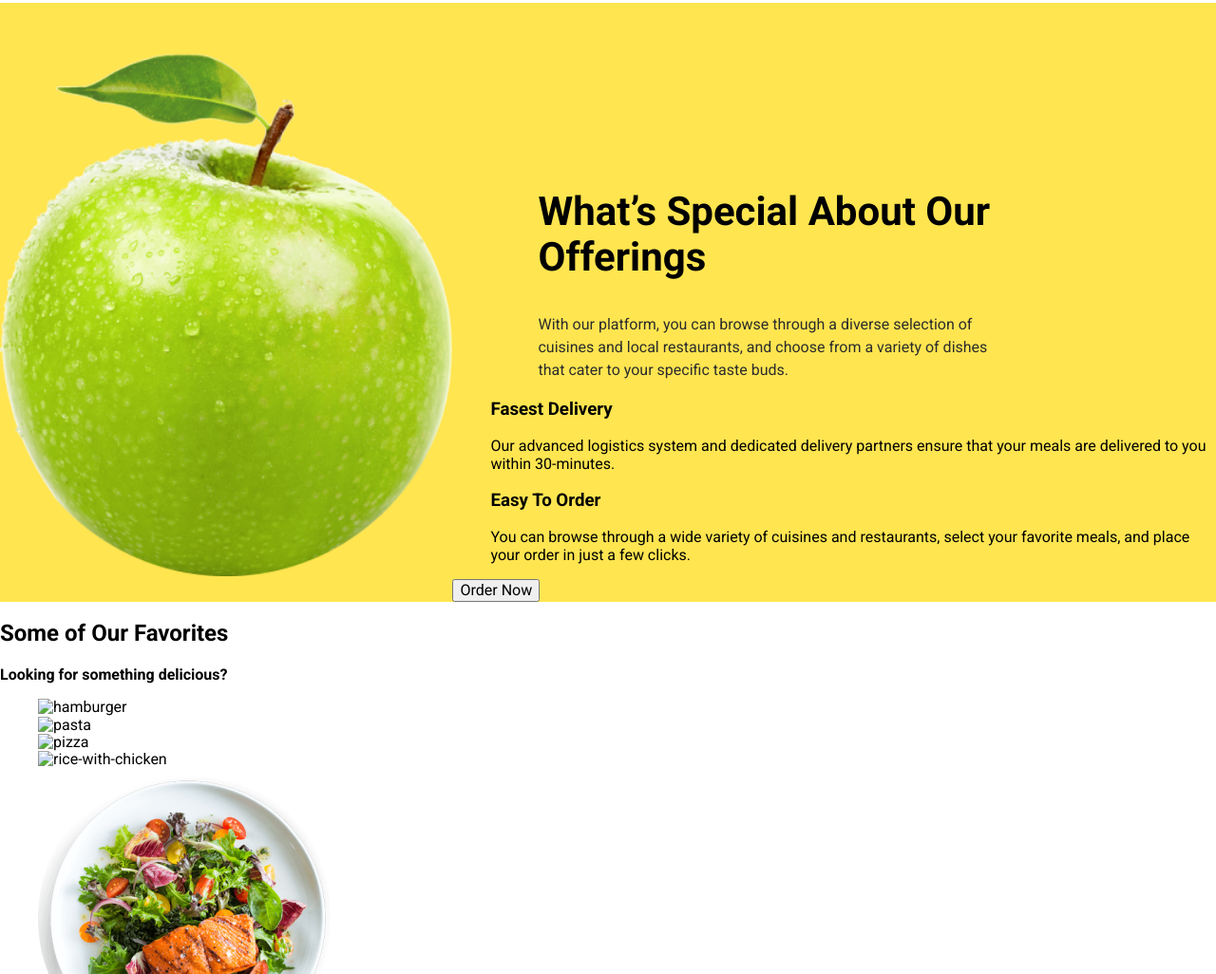
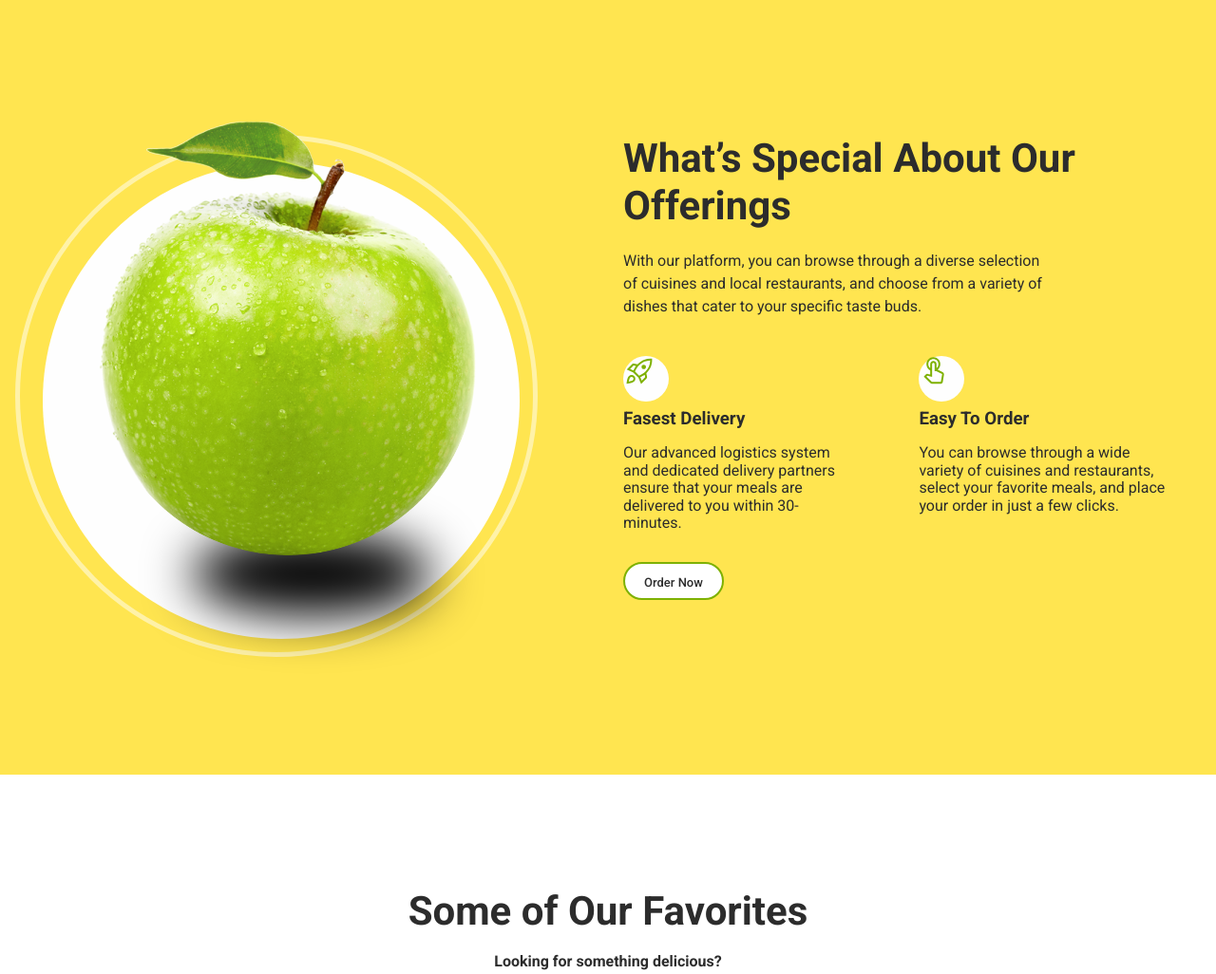
Before and after one commit to nastiayurash/food-delivery, a plain HTML site: page index.html in a window 1280 px wide. Shown: the part 732-1758 px from the top of the page at 95% size. Drawn offline with nearby package versions, Linux system fonts and the light colour scheme.

Commit message:
add styles

```diff
--- a/css/styles.css
+++ b/css/styles.css
@@ -1,18 +1,40 @@
 body {
   font-family: "Roboto", sans-serif;
-  max-width: 1312px;
-
-  background: #fff;
+  color: #2c2c2c;
+}
+h1,
+h2,
+h3,
+h4,
+h5,
+h6,
+p {
+  margin: 0;
 }
 ul,
 ol {
   list-style-type: none;
+  margin: 0;
+  padding: 0;
 }
 a {
   text-decoration: none;
 }
+img {
+  display: block;
+}
+button {
+  cursor: pointer;
+}
+.container {
+  max-width: 1280px;
+  margin: 0 auto;
+  padding: 0 16px;
+}
+
 /* #region header */
-.header {
+
+.header-container {
   display: flex;
   box-shadow: 0 4px 24px 0 rgba(105, 105, 105, 0.1);
   background: #fefefe;
@@ -20,7 +42,7 @@ a {
   justify-content: space-between;
 }
 .logo {
-  padding-left: 16px;
+  margin-right: auto;
   display: flex;
   padding-top: 10px;
   padding-bottom: 10px;
@@ -29,7 +51,7 @@ a {
   display: block;
 }
 .nav {
-  margin-left: 735px;
+  margin-right: 30px;
 }
 .menu {
   display: flex;
@@ -43,7 +65,9 @@ a {
   color: #bbf330;
 }
 .menu-link {
-  font-weight: 400;
+  display: block;
+  padding-top: 28px;
+  padding-bottom: 28px;
   font-size: 14px;
   color: #2c2c2c;
 }
@@ -57,21 +81,26 @@ a {
   border-radius: 30px;
   border: none;
   cursor: pointer;
-  margin-right: 16px;
   padding: 6px 17px;
+  min-width: 98px;
 }
 /* #endregion header */
 /* #region hero */
 .hero {
-  padding-top: 14px;
-  margin-bottom: 55px;
   display: flex;
   justify-content: space-between;
 }
 .hero-container {
+  display: flex;
+  flex-direction: row;
+  justify-content: space-between;
+  margin-bottom: 55px;
+}
+.hero-text-container {
   display: block;
-  margin-right: 143px;
+  align-items: center;
   padding-left: 16px;
+  padding-top: 159px;
 }
 h1 {
   font-weight: 700;
@@ -79,7 +108,6 @@ h1 {
   line-height: 1.2;
   color: #2c2c2c;
   max-width: 511px;
-  margin-top: 159px;
 }
 .hero-text {
   font-weight: 400;
@@ -87,17 +115,18 @@ h1 {
   line-height: 1.5;
   color: #2c2c2c;
   max-width: 511px;
+  margin-top: 28px;
+  margin-bottom: 40px;
 }
-.image-container {
+.hero-image-container {
   display: flex;
-  padding-right: 30px;
-  padding-top: 14px;
+  margin-left: 143px;
 }
 .overlay-image {
   background-image: url(<svgwidth="580"height="580"viewBox="0 0 580 580"fill="none"xmlns="http://www.w3.org/2000/svg"><circlecx="290"cy="290"r="277"fill="#FEFEFE"stroke="#FFE550"stroke-width="26"/></svgwidth=>);
   display: block;
   position: absolute;
-  margin-right: 65px;
+
   padding-top: 26px;
   padding-left: 17px;
   border-radius: 291px;
@@ -119,30 +148,146 @@ h1 {
   border: none;
   cursor: pointer;
   padding: 6px 17px;
-  margin-top: 40px;
 }
 /* #endregion hero */
 /* #region features */
+
 .features-container {
-  background: #ffe550;
+  background-color: #ffe550;
+  padding-top: 167px;
   display: flex;
-  justify-content: space-between;
+}
+
+.svg-wrapper {
+  position: relative;
+  width: 550px;
+  height: 550px;
+  border: solid rgba(255, 255, 255, 0.5);
+  border-width: 5px;
+  border-radius: 100%;
+  background-color: transparent;
+  box-sizing: border-box;
+  margin-bottom: 124px;
+}
+
+.bg-wrapper {
+  display: block;
+
+  left: 40px;
+  border-radius: 50%;
+  fill: #fefefe;
+  position: absolute;
+  width: 502px;
+  height: 502px;
+  top: 24px;
+  left: 24px;
+  right: 24px;
+  bottom: 24px;
+  z-index: 2;
+}
+.shadow-wrapper {
+  position: absolute;
+  z-index: 3;
+  border-radius: 100%;
+  fill: radial-gradient(
+    50% 50% at 50% 50%,
+    rgb(47, 88, 63) 0%,
+    rgb(105, 105, 105) 100%
+  );
+  filter: blur(26px);
+  width: 304px;
+  height: 139px;
+  top: 388px;
+  left: 155px;
+  right: 143px;
+  bottom: 75px;
+}
+.overlay-apple-image {
+  position: absolute;
+  z-index: 4;
+  border-radius: 262px;
+  width: 396px;
+  height: 502px;
+  bottom: 102px;
+  right: 70px;
+  left: 84px;
+}
+.features-content {
+  margin-left: 90px;
+  max-width: 573px;
 }
 .features-header {
+  font-weight: 700;
   font-size: 42px;
-  margin-top: 196px;
-  margin-right: 98px;
-  max-width: 526px;
-  margin-left: 90px;
+  line-height: 1.2;
+  color: #2c2c2c;
+  margin-bottom: 20px;
 }
 .features-text {
   font-weight: 400;
   font-size: 16px;
   line-height: 1.5;
   color: #2c2c2c;
-  max-width: 500px;
-  margin-top: 20px;
-  margin-right: 124px;
-  margin-left: 90px;
+  margin-bottom: 40px;
+  padding-right: 124px;
+}
+.delivery-icons-wrapper {
+  border-radius: 100%;
+  background-color: #fefefe;
+  display: block;
+  width: 48px;
+  height: 48px;
+  margin-bottom: 8px;
+}
+.delivery-icon {
+  fill: none;
+}
+
+.delivery-ul {
+  display: flex;
+  gap: 67px;
+}
+.delivery-title {
+  margin-bottom: 16px;
+}
+.order-button {
+  border: 2px solid #7eb101;
+  border-radius: 30px;
+  padding: 10px 20px;
+  width: 106px;
+  height: 40px;
+  margin-top: 32px;
+  background-color: #fff;
+  font-weight: 500;
+  font-size: 13px;
+  line-height: 1.5;
+  color: #2c2c2c;
 }
 /* #endregion features */
+/* #region favorites */
+.favorites-container {
+  padding-top: 120px;
+  padding-bottom: 101px;
+}
+.favorites-title {
+  font-size: 42px;
+  text-align: center;
+  margin-bottom: 20px;
+}
+.favorites-text {
+  font-size: 16px;
+  text-align: center;
+  margin-bottom: 40px;
+  display: block;
+}
+.favorites-list {
+  display: flex;
+  flex-wrap: wrap;
+  justify-content: center;
+  gap: 32px;
+}
+.favorites-item {
+  width: calc((100%-64px) / 3);
+}
+
+/* #endregion favorites */
--- a/index.html
+++ b/index.html
@@ -7,7 +7,7 @@
     <link rel="preconnect" href="https://fonts.googleapis.com" />
     <link rel="preconnect" href="https://fonts.gstatic.com" crossorigin />
     <link
-      href="https://fonts.googleapis.com/css2?family=Inter&family=Kalam&family=Roboto:ital,wght@0,100;0,300;0,400;0,500;0,700;0,900;1,100;1,300;1,400;1,500;1,700;1,900&display=swap"
+      href="https://fonts.googleapis.com/css2?family=Roboto:wght@400;500;700&display=swap"
       rel="stylesheet"
     />
     <link
@@ -22,6 +22,7 @@
   <body>
     <!--#region header-->
     <header class="header">
+      <div class="container header-container">
         <a class="logo" href=""
           ><img
             class="logo-img"
@@ -40,22 +41,26 @@
           </ul>
         </nav>
         <button class="button-header" type="button">Order now</button>
+      </div>
     </header>
     <!--#endregion header-->
     <main>
       <!--#region hero-->
-      <section class="hero">
-        <div class="hero-container">
-          <h1 class="hero-header">Enjoy Your Favorite Food From Anywhere</h1>
+        <div class="container hero-container">
+          <div class="hero-text-container">
+            <h1>Enjoy Your Favorite Food From Anywhere</h1>
+
             <p class="hero-text">
               With just a few clicks, you can have your favorite meals delivered
               straight to your doorstep, no matter where you are. Order now and
-            enjoy a hassle-free and delicious meal from the comfort of your own
-            home.
+              enjoy a hassle-free and delicious meal from the comfort of your
+              own home.
             </p>
             <button class="button-hero" type="button">Order Now</button>
             </div>
-        <div class="image-container">
+
+
+          <div class="hero-image-container">
             <img
               class="overlay-image"
               src="./images/heroimg.png"
@@ -80,49 +85,81 @@
                 stroke-width="26"
               />
             </svg>
+
+          </div>
         </div>
         </section>
         <!--#endregion hero-->
         <!--#region features-->
-      <section class="features-container">
-        <img src="./images/apple.png" alt="apple" width="550" height="604" />
-        <div class="features-section">
-          <div></div>
+        <section class="features">
+          <div class="container features-container">
+            <div class="svg-wrapper">
+
+              <div class="bg-wrapper">
+              <svg class="bg-svg" width="502" height="502">
+                <use href="./images/icons.svg#icon-frame-icon"></use>
+              </svg>
+              </div>
+              <div class="shadow-wrapper">
+              <svg class="shadow-svg" width="304" height="139">
+                <use href="./images/icons.svg#icon-shadow-icon"></use>
+              </svg>
+              </div>
+              <div class="img-wrapper">
+          <img class="overlay-apple-image" src="./images/apple.png" alt="apple" width="550" height="604" >
+          </div>
+          </div>
+          <div class="features-content">
             <h2 class="features-header">
               What&rsquo;s Special About Our Offerings
             </h2>
             <p class="features-text">
               With our platform, you can browse through a diverse selection of
-            cuisines and local restaurants, and choose from a variety of dishes
-            that cater to your specific taste buds.
+              cuisines and local restaurants, and choose from a variety of
+              dishes that cater to your specific taste buds.
             </p>
+            <div class="delivery">
+            <ul class="delivery-ul">
+              <li>
+                <div class="delivery-icons-wrapper">
 
-          <ul>
-            <li>
-              <h3>Fasest Delivery</h3>
+                <svg class="delivery-icon" width="32" height="32">
+                  <use href="./images/icons.svg#icon-svg-fast"></use>
+                </svg>
+                </div>
+                <h3 class="delivery-title">Fasest Delivery</h3>
                 <p>
                   Our advanced logistics system and dedicated delivery partners
                   ensure that your meals are delivered to you within 30-minutes.
                 </p>
               </li>
               <li>
-              <h3>Easy To Order</h3>
+                <div class="delivery-icons-wrapper">
+                <svg class="delivery-icon" width="32" height="32">
+                  <use href="./images/icons.svg#icon-svg-touch"></use>
+                </svg>
+                </div>
+                <h3 class="delivery-title">Easy To Order</h3>
                 <p>
                   You can browse through a wide variety of cuisines and
-                restaurants, select your favorite meals, and place your order in
-                just a few clicks.
+                  restaurants, select your favorite meals, and place your order
+                  in just a few clicks.
                 </p>
               </li>
             </ul>
-          <button type="button">Order Now</button>
+            </div>
+            <button class="order-button" type="button">Order Now</button>
+          </div>
           </div>
         </section>
         <!--#endregion features-->
-      <section>
-        <h2>Some of Our Favorites</h2>
-        <strong>Looking for something delicious? </strong>
-        <ul>
-          <li>
+        <!--#region favorites-->
+        <section class="favorites">
+          <div class="container favorites-container">
+           <h2 class="favorites-title">Some of Our Favorites</h2>
+           <strong class="favorites-text">Looking for something delicious? </strong>
+             <ul class="favorites-list">
+            <li class="favorites-item">
               <img
                 src="./images/gamburger.png"
                 alt="hamburger"
@@ -130,7 +167,7 @@
                 height="315"
               />
             </li>
-          <li>
+            <li class="favorites-item">
               <img
                 src="./images/Pasta.png"
                 alt="pasta"
@@ -138,7 +175,7 @@
                 height="315"
               />
             </li>
-          <li>
+            <li class="favorites-item">
               <img
                 src="./images/pizza.png"
                 alt="pizza"
@@ -146,7 +183,7 @@
                 height="315"
               />
             </li>
-          <li>
+            <li class="favorites-item" >
               <img
                 src="./images/chicken.png"
                 alt="rice-with-chicken"
@@ -154,7 +191,7 @@
                 height="315"
               />
             </li>
-          <li>
+            <li class="favorites-item">
               <img
                 src="./images/salat.png"
                 alt="salat"
@@ -162,7 +199,7 @@
                 height="315"
               />
             </li>
-          <li>
+            <li class="favorites-item">
               <img
                 src="./images/borshch.png"
                 alt="borshch"
@@ -171,6 +208,7 @@
               />
             </li>
             </ul>
+          </div>
         </section>
         <section>
           <h2>What our Customers Say</h2>
@@ -182,9 +220,9 @@
             <li>
               <img src="" alt="" />
               <p>
-              &ldquo;The Best app I have used to order food in a while, so many
-              options to choose from too, I would recommend to a freind, No
-              questions asked&rdquo;
+                &ldquo;The Best app I have used to order food in a while, so
+                many options to choose from too, I would recommend to a freind,
+                No questions asked&rdquo;
               </p>
               <img src="" alt="" />
               <p>Sumith Shah</p>
@@ -193,9 +231,9 @@
             <li>
               <img src="" alt="" />
               <p>
-              &ldquo;The ease with which I can just go in and order what i want
-              was amazing, It has been a very pleasant experience ordering from
-              this app&rdquo;
+                &ldquo;The ease with which I can just go in and order what i
+                want was amazing, It has been a very pleasant experience
+                ordering from this app&rdquo;
               </p>
               <img src="" alt="" />
               <p>Sumith Shah</p>
@@ -206,15 +244,17 @@
         <section>
           <h2>Subscribe To Get Special Offers</h2>
           <p>
-          Order now and receive 10% off your first meal with Enjoy Your Favorite
-          Food From Anywhere.
+            Order now and receive 10% off your first meal with Enjoy Your
+            Favorite Food From Anywhere.
           </p>
           <input type="email" placeholder="Enter your email" />
           <button type="submit">Subscribe</button>
           <img src="./images/banan.png" alt="banana" />
         </section>
+      </div>
     </main>
     <footer>
+      <div class="container">
         <a href=""
           ><img src="./images/Vector.svg" alt="logo" width="66" height="52"
         /></a>
@@ -230,13 +270,16 @@
         <p>Subscribe</p>
         <input type="email" placeholder="Enter your email" />
         <button type="submit">Subscribe</button>
-      <p>By subscribing you agree to with our <a href="">Privacy Policy</a></p>
+        <p>
+          By subscribing you agree to with our <a href="">Privacy Policy</a>
+        </p>
         <ul>
           <li><a href="">Privacy Policy</a></li>
           <li><a href="">Terms of Service</a></li>
           <li><a href="">Cookies Settings</a></li>
         </ul>
         <p>2022 FoodSta. All right reserved.</p>
+      </div>
     </footer>
   </body>
 </html>
```
Also changed, not shown: images/Ellipse 2.svg (added), images/frame-icon.svg (added), images/icons.svg (added), images/shadow-icon.svg (added), images/svg-fast.svg (added), images/svg-touch.svg (added), images/white-bg-icon.svg (added), 1 other file. Lines whose indentation alone changed are shown as unchanged.
